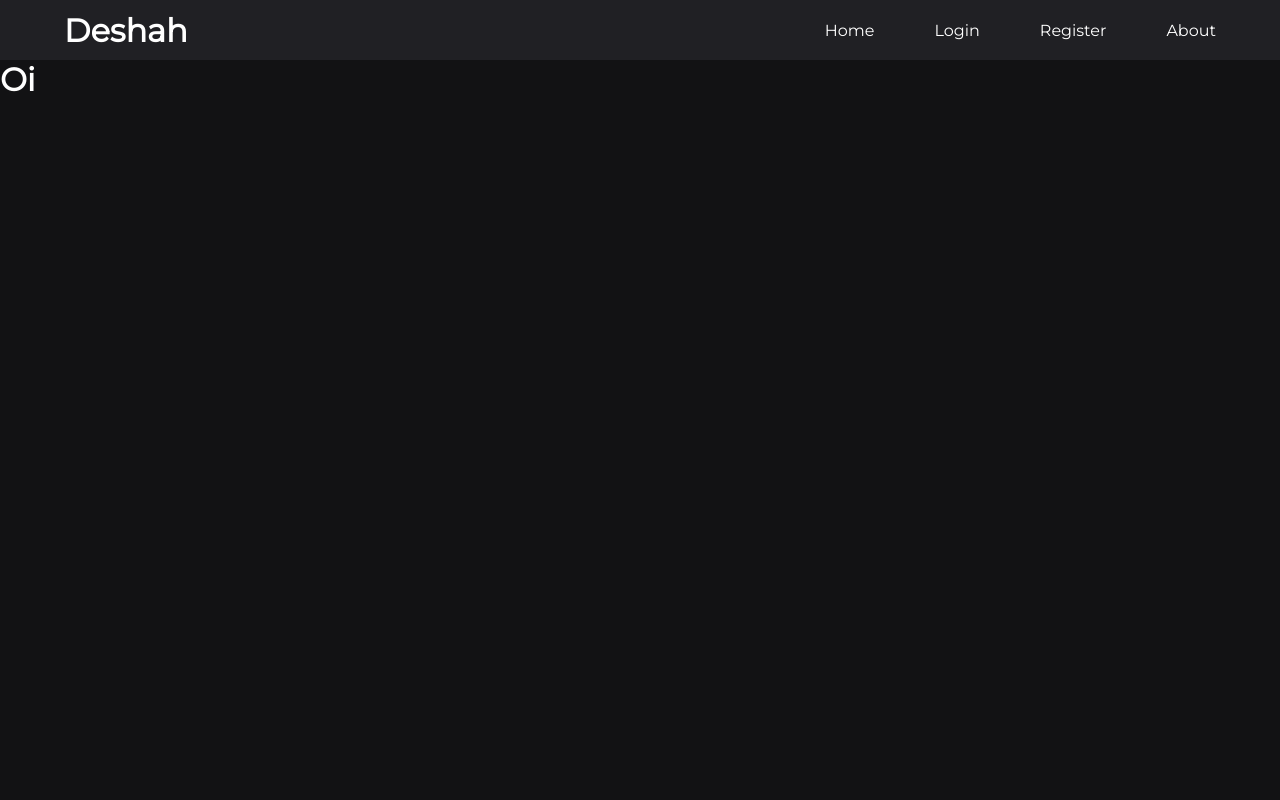
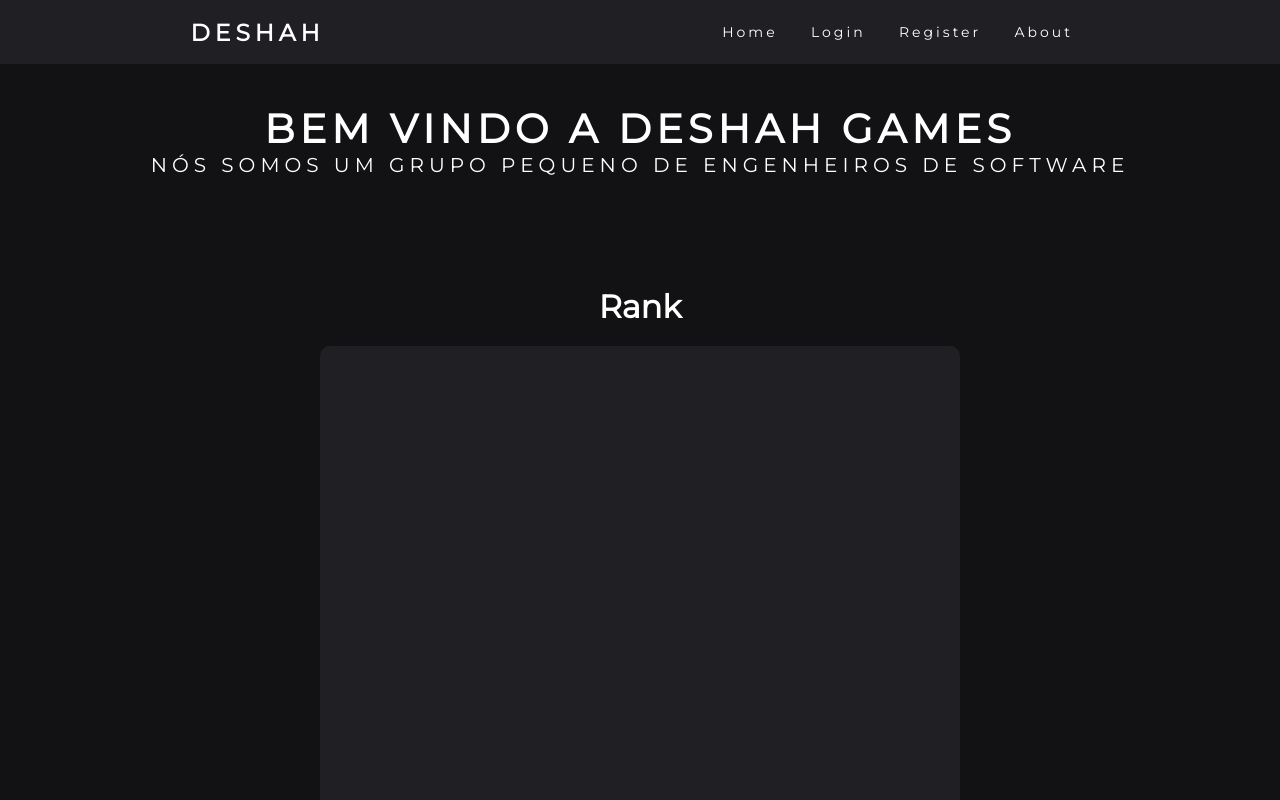
Before and after one commit to Nirayuki/deshah, a React (Create React App) app: page / in a window 1280 px wide. Shown: the top 800 px of the page. Built offline with nearby package versions, Linux system fonts and the light colour scheme.

Commit message:
Atualização 1.3

```diff
--- a/src/Pages/Home/index.js
+++ b/src/Pages/Home/index.js
@@ -1,11 +1,26 @@
 import React from 'react';
-
+import '../../styles/home.css';
 
 
 export default function Home() {
     return (
-       <div >
-           <h1>Oi</h1>
-       </div>
+        <div className="Homecontainer">
+            <div className="bemvindo_container">
+                <h1>Bem vindo a Deshah Games</h1>
+                <p> Nós somos um grupo pequeno de engenheiros de software</p>
+            </div>
+
+            <div className="home_container">
+                <div className="rank_container">
+                    <div className="title">
+                        <h1>Rank</h1>
+                    </div>
+
+                    <div className="rank">
+
+                    </div>
+                </div>
+            </div>
+        </div>
     )
 }
--- a/src/components/Header.js
+++ b/src/components/Header.js
@@ -1,34 +1,57 @@
 import React from 'react';
 import '../styles/header.css';
-import {Link} from 'react-router-dom';
+import { Link } from 'react-router-dom';
 
 
-export default function Header(){
-    return(
-        <div className="header">
-            <div className="inner_header">
-                <div className="logo_container">
+export default function Header() {
+
+return (
+    <>
+        <nav>
+            <nav className="logo_container">
                 <h1>Deshah</h1>
-                </div>
+            </nav>
 
             <ul className="navigation">
                 <Link to="/">
-                     <a><li>Home</li></a>
+                    <li>
+                        <a href="#">
+                            Home
+                            </a>
+                    </li>
                 </Link>
 
                 <Link to="/logar">
-                    <a><li>Login</li></a>
+                    <li>
+                        <a href="#">
+                            Login
+                            </a>
+                    </li>
                 </Link>
 
                 <Link to="/registrar">
-                    <a><li>Register</li></a>
+                    <li>
+                        <a href="#">
+                            Register
+                            </a>
+                    </li>
                 </Link>
 
                 <Link to="/sobre">
-                    <a><li>About</li></a>
+                    <li>
+                        <a href="#">
+                            About
+                            </a>
+                    </li>
                 </Link>
             </ul>
+            <div className="burger">
+                <div className="line1"></div>
+                <div className="line2"></div>
+                <div className="line3"></div>
             </div>
-        </div>
+        </nav>
+    </>
 )
+
 }
--- a/src/styles/global.css
+++ b/src/styles/global.css
@@ -1,6 +1,7 @@
 *{
     padding: 0;
     margin: 0;
+    box-sizing: border-box;
     color: #FFF;
 
 }
--- a/src/styles/header.css
+++ b/src/styles/header.css
@@ -1,49 +1,75 @@
-.header{
-    height: 60px;
-    width: 100%;
+nav{
+    display: flex;
+    justify-content: space-around;
+    align-items: center;
+    min-height: 8vh;
     background-color: #202024;
-    display: block;
-}
-.inner_header{
-    width: 90%;
-    height: 100%;
-    display: block;
-    margin: 0 auto;
+
 }
 
 .logo_container{
-    height: 100%;
-    display: table;
-    float: left;
+    letter-spacing: 5px;
+    text-transform: uppercase;
+    font-size: 20px;
 }
 
-.logo_container h1{
-    height: 100%;
-    display: table-cell;
-    vertical-align: middle;
-    font-size: 32px;
-}
+
 
 .navigation{
-    float: right;
-    height: 100%;
+    display: flex;
+    justify-content: space-around;
+    width: 30%;
 }
 
 .navigation a{
-    height: 100%;
-    display: table;
-    float: left;
-    padding: 0px 20px;
+    text-decoration: none;
+    letter-spacing: 3px;
+    font-size: 14px;
 }
 
-.navigation a:last-child{
-    padding-right: 0;
+.navigation a li{
+    list-style: none;
 }
 
+.burger{
+    display: none;
+    cursor: pointer;
+}
 
-.navigation a li{
-    display: table-cell;
-    vertical-align: middle;
-    height: 100%;
-    font-size: 16px;
+.burger div{
+    width: 25px;
+    background-color: #FFF;
+    height: 3px;
+    margin: 5px;
+    transition: all 0.3s ease;
 }
+
+@media screen and (max-width: 1024px){
+    .navigation{
+        width: 50%;
+    }
+}
+
+@media screen and (max-width: 768px){
+    body{
+        overflow-x: hidden;
+    }
+    .navigation{
+        position: absolute;
+        right: 0px;
+        height: 92vh;
+        width: 35%;
+        top: 8vh;
+        background-color: #202024;
+        display: flex;
+        flex-direction: column;
+        align-items: center;
+        transition: transform 0.3s ease-in;
+    }
+    .navigation li{
+        opacity: 0;
+    }
+    .burger{
+        display: block;
+    }
+}
--- /dev/null
+++ b/src/styles/home.css
@@ -0,0 +1,46 @@
+.Homecontainer{
+    display: flex;
+    flex-direction: column;
+    align-items: center;
+    height: 1000px;
+    margin-top: 30px;
+}
+
+.home_container{
+    display: flex;
+    flex-direction: row;
+    height: 100%;
+    width: 100%;
+}
+
+.bemvindo_container{
+    display: flex;
+    flex-direction: column;
+    align-items: center;
+    width: 100%;
+    margin: 10px;
+    text-transform: uppercase;
+    letter-spacing: 5px;
+    font-size: 20px;
+}
+
+.rank_container{
+    display: flex;
+    flex-direction: column;
+    align-items: center;
+    width: 100%;
+
+
+}
+
+.title{
+    margin-top: 100px;
+}
+
+.rank {
+    width: 50%;
+    height: 100%;
+    background-color: #202024;
+    margin-top: 20px;
+    border-radius: 10px;
+}
```
Lines whose indentation alone changed are shown as unchanged.
